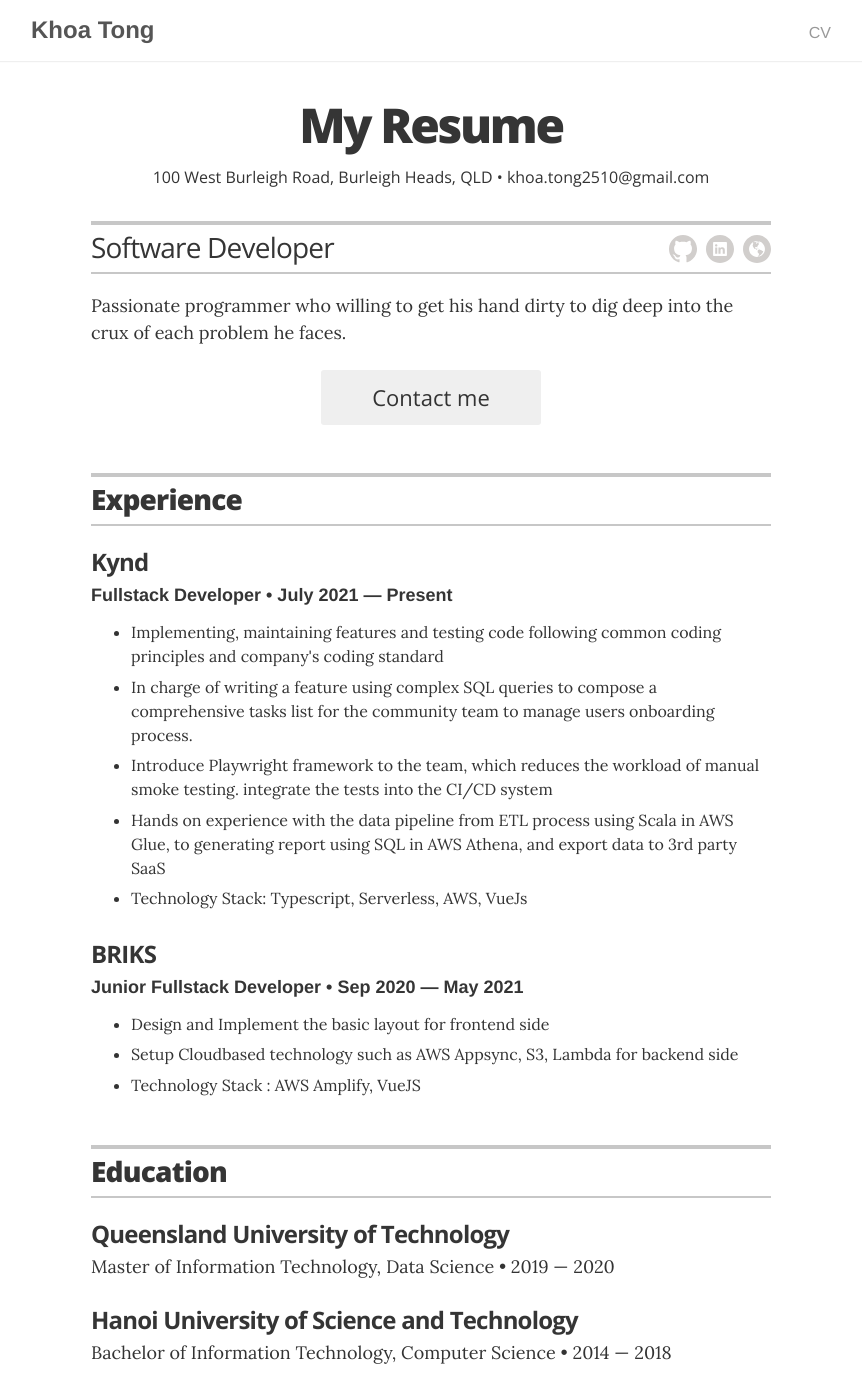
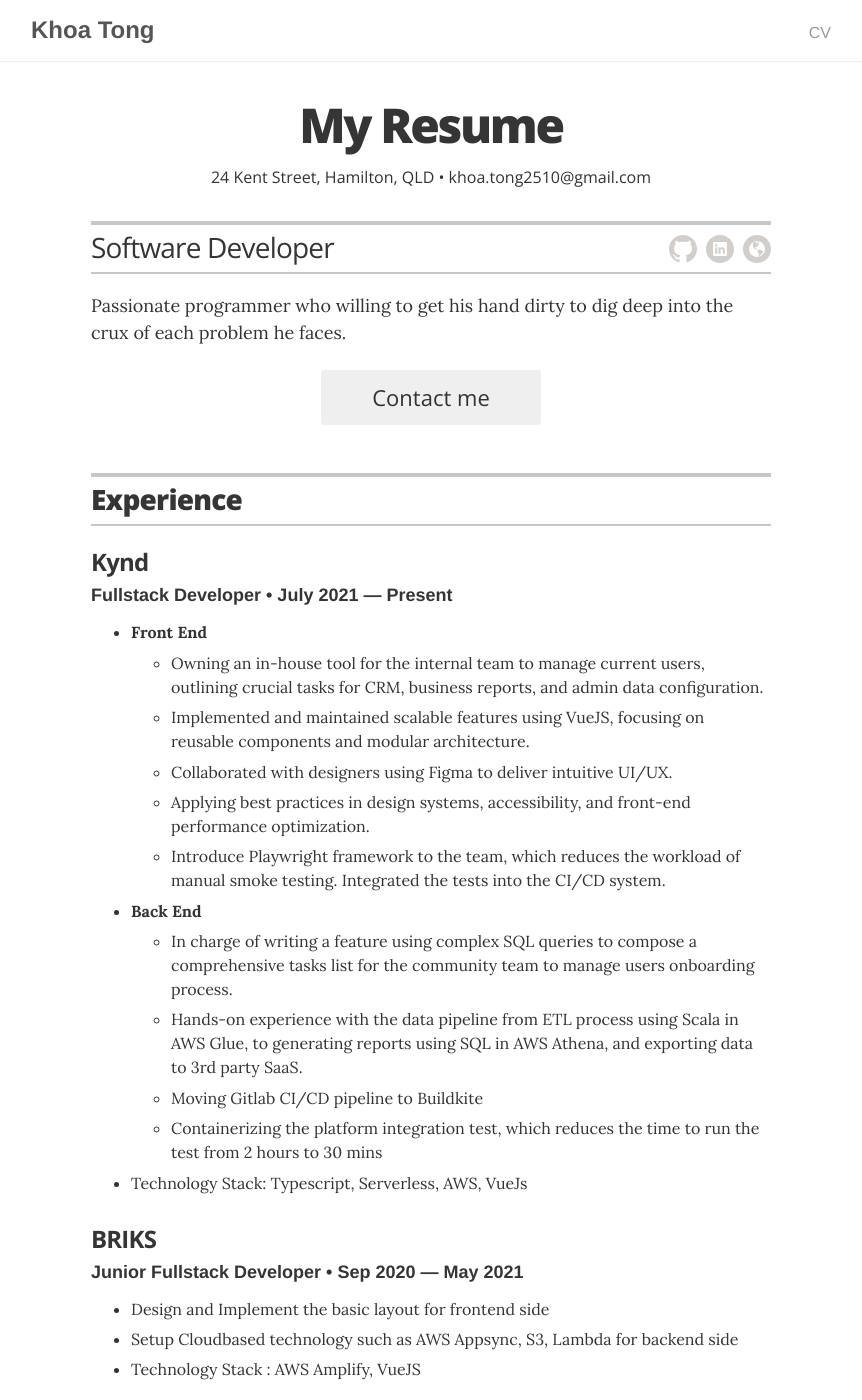
Before and after one commit to khoatong2510/khoatong2510.github.io, a Jekyll site: the page built from cv.md, in a window 1280 px wide and 1400 px high. Shown: the whole window, without its empty margins (209-1071 px from the left). Built offline with Jekyll 4.4.1, drawn with Linux system fonts in a browser that asks for light colours; some of the changed text lies outside the part shown.

Commit message:
update cv

```diff
--- a/_config.yml
+++ b/_config.yml
@@ -50,9 +50,9 @@
 
 # the next two items are used for schema itemprops in _layouts/resume.html
 resume_contact_telephone:       ""
-resume_contact_address:         "100 West Burleigh Road, Burleigh Heads, QLD"
+resume_contact_address:         "24 Kent Street, Hamilton, QLD"
 
-resume_header_contact_info:     "100 West Burleigh Road, Burleigh Heads, QLD • khoa.tong2510@gmail.com"
+resume_header_contact_info:     "24 Kent Street, Hamilton, QLD • khoa.tong2510@gmail.com"
 display_header_contact_info:    "true"
 
 resume_header_intro: "<p>Passionate programmer who willing to get his hand dirty to dig deep into the crux of each problem he faces.</p>"
--- a/_data/experience.yml
+++ b/_data/experience.yml
@@ -4,25 +4,24 @@
   position: Fullstack Developer
   duration: July 2021 &mdash; Present
   summary: <ul class="resume-item-list">
-    <li>
-      Implementing, maintaining features and testing code following common coding principles and company's coding standard
-    </li>
-
-    <li>
-      In charge of writing a feature using complex SQL queries to compose a comprehensive tasks list for the community team to manage users onboarding process.
-    </li>
-
-    <li>
-      Introduce Playwright framework to the team, which reduces the workload of manual smoke testing. integrate the tests into the CI/CD system
-    </li>
-
-    <li>
-      Hands on experience with the data pipeline from ETL process using Scala in AWS Glue, to generating report using SQL in AWS Athena, and export data to 3rd party SaaS
-    </li>
-
-    <li>
-      Technology Stack&colon; Typescript, Serverless, AWS, VueJs
-    </li>
+      <li><strong>Front End</strong>
+        <ul>
+          <li>Owning an in-house tool for the internal team to manage current users, outlining crucial tasks for CRM, business reports, and admin data configuration.</li>
+          <li>Implemented and maintained scalable features using VueJS, focusing on reusable components and modular architecture.</li>
+          <li>Collaborated with designers using Figma to deliver intuitive UI/UX.</li>
+          <li>Applying best practices in design systems, accessibility, and front-end performance optimization.</li>
+          <li>Introduce Playwright framework to the team, which reduces the workload of manual smoke testing. Integrated the tests into the CI/CD system.</li>
+        </ul>
+      </li>
+      <li><strong>Back End</strong>
+        <ul>
+          <li>In charge of writing a feature using complex SQL queries to compose a comprehensive tasks list for the community team to manage users onboarding process.</li>
+          <li>Hands-on experience with the data pipeline from ETL process using Scala in AWS Glue, to generating reports using SQL in AWS Athena, and exporting data to 3rd party SaaS.</li>
+          <li>Moving Gitlab CI/CD pipeline to Buildkite</li>
+          <li>Containerizing the platform integration test, which reduces the time to run the test from 2 hours to 30 mins</li>
+        </ul>
+      </li>
+      <li>Technology Stack&colon; Typescript, Serverless, AWS, VueJs</li>
     </ul>
 
 - company: BRIKS
--- a/_data/projects.yml
+++ b/_data/projects.yml
@@ -2,16 +2,28 @@
 # uncomment the urls if you wish to display them, and add your own URL
 
 # jazznotes.io
+- project: Vue Chat App
+  category: Web Application
+  description: <ul><li>Full stack chat app using Vue 3, Pinia, GraphQL, AWS AppSync, AWS DynamoDB</li><li>Self-implemented emoji picker rendering with autocomplete</li><li>Color theme generation using TailwindCSS</li><li>Developed a reusable components library</li><li>Implemented real-time messaging via WebSocket using AppSync and Apollo</li><li>Technology Stack&colon; Vue 3, GraphQL, AWS AppSync, DynamoDB, TailwindCSS, Apollo</li></ul>
+
+- project: E-commerce App
+  category: Web Application
+  description: <ul><li>Frontend shopping app built with Nuxt</li><li>Implemented server-side rendering architecture for SEO and performance</li><li>Integrated payment API for online transactions</li><li>Technology Stack&colon; Nuxt, Vue, Payment API</li></ul>
+
+- project: Admin Product Management
+  category: Web Application
+  description: <ul><li>Frontend admin app using React and Docker</li><li>Scraped product data from Universal Store website</li><li>Implemented a CRUD solution to manage SKU data</li><li>Technology Stack&colon; React, Docker, Web Scraping</li></ul>
+
 - project: OpenGL Rendering Engine
   # role: Co-Founder & Organizer
   # duration: 2007 &mdash; Present
   # url: "#"
   category: Graphics and Videogame
-  description: <ul><li>Project&colon; <a href="https://gitlab.com/dangkhoa1996/wizwar" target="__blank">WizWar</a></li><li>Basic shape rendering using OpenGL API</li><li>Static Model Loading</li><li>Novice Animation System based on Vertex Blending techniques</li><li>Physic system&colon; Physx SDK</li><li>Technology Stack&colon; C++, OpenGL, PhysX SDK, Assimp</li></ul>
+  description: <ul><li>Basic shape rendering using OpenGL API</li><li>Static Model Loading</li><li>Novice Animation System based on Vertex Blending techniques</li><li>Physic system&colon; Physx SDK</li><li>Technology Stack&colon; C++, OpenGL, PhysX SDK, Assimp</li></ul>
 
 - project: Alpha Hotel Website
   # role: Co-Founder & Organizer
   # duration: 2007 &mdash; Present
   # url: "#"
   category: Web Application
-  description: <ul><li>Project&colon; <a href="https://github.com/khoatong2510/AlphaHotel">Alpha Hotel</a></li><li>A hotel room booking app</li><li>Frontend built in Bootstrap, JQuery</li><li>Use Laravel Framework for backend implementaion</li><li>Online payment using Stripe API</li><li>Technology Stack&colon; Laravel, Bootstrap</li></ul>
+  description: <ul><li>A hotel room booking app</li><li>Frontend built in Bootstrap, JQuery</li><li>Use Laravel Framework for backend implementaion</li><li>Online payment using Stripe API</li><li>Technology Stack&colon; Laravel, Bootstrap</li></ul>
--- a/_layouts/resume.html
+++ b/_layouts/resume.html
@@ -169,7 +169,7 @@
       <section class="content-section">
 
         <header class="section-header">
-          <h2>Associations</h2>
+          <h2>Participations</h2>
         </header>
 
         {% for association in site.data.associations %}
--- a/assets/main.scss
+++ b/assets/main.scss
@@ -1,6 +1,4 @@
 ---
-# Only the main Sass file needs front matter (the dashes are enough)
 ---
-
 @import 'tale';
 @import 'resume';
```
Also changed, not shown: Gemfile (+18 -0 lines), Gemfile.lock, 2 other files.
